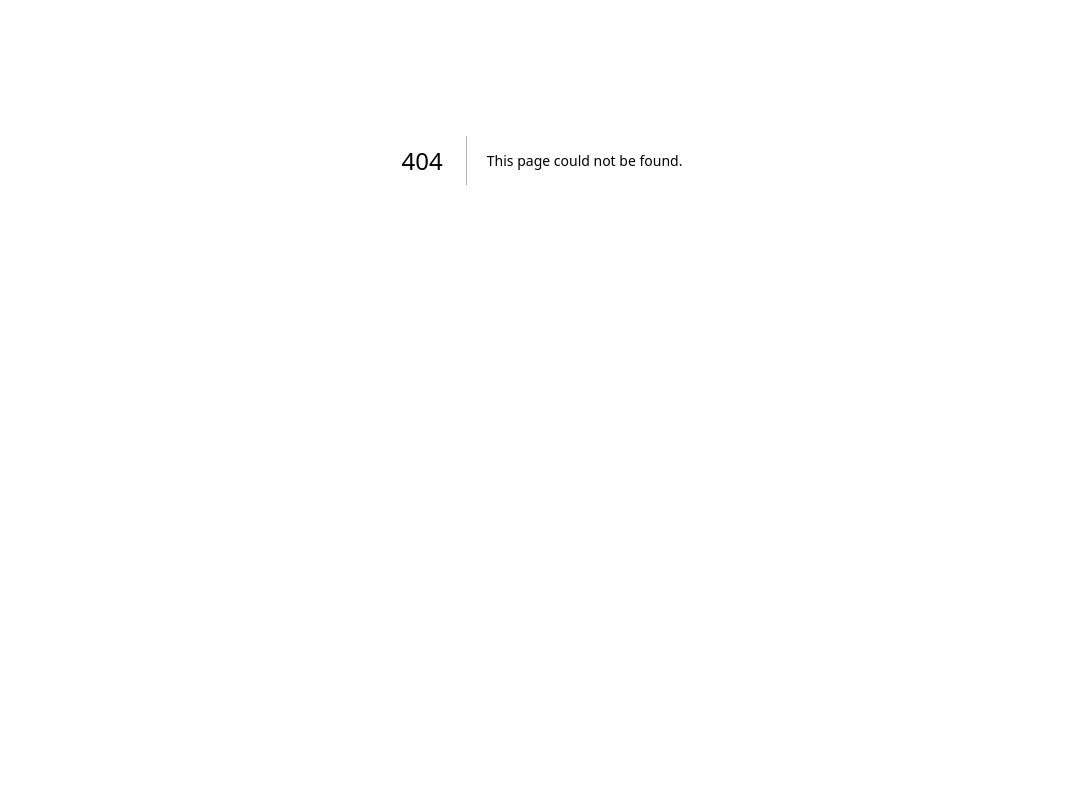
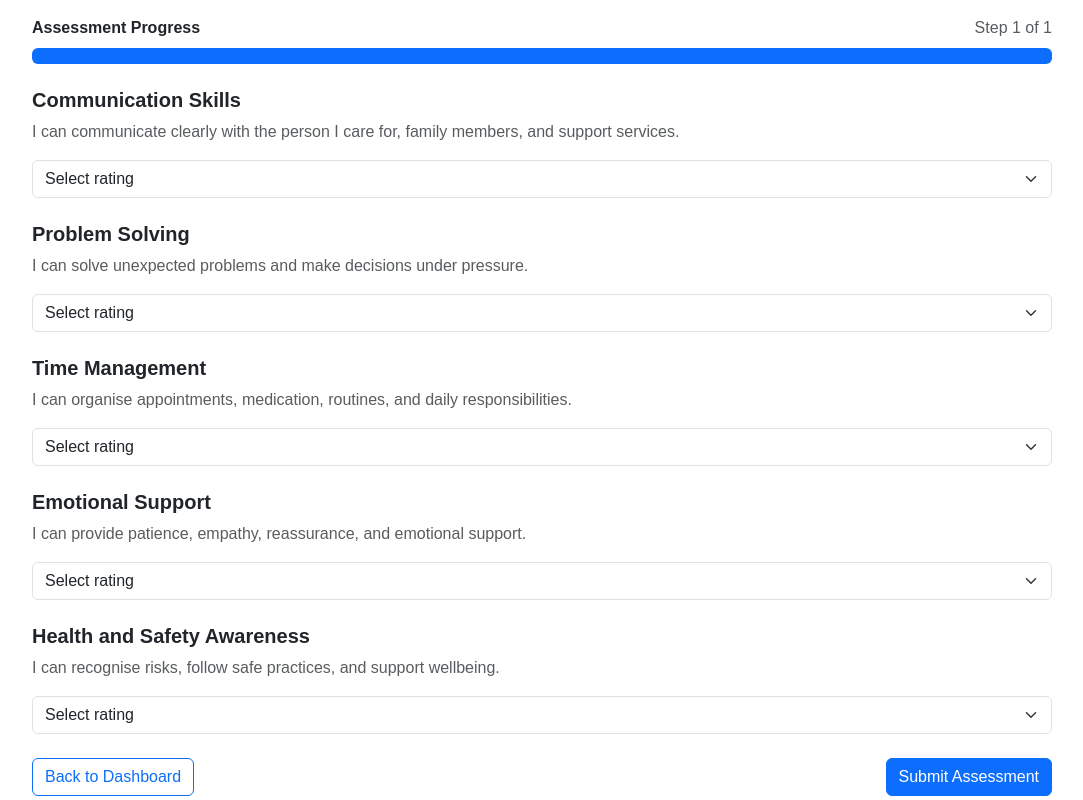
Before and after one commit to 5idpcareable/CareConnect, a Next.js app in the folder root/: page /register/carer/assessment in a window 1280 px wide. Before the commit this address had no page. Shown: the part 240-1040 px from the top of the page, without its empty margins (98-1181 px from the left). Before the commit the page ends 800 px from the top, so only its background shows below. Built offline with nearby package versions, Linux system fonts and the light colour scheme.

Commit message:
carer register frontend

```diff
--- /dev/null
+++ b/root/app/register/carer/assessment/page.tsx
@@ -0,0 +1,134 @@
+import Navbar from "../../../components/Navbar";
+import Footer from "../../../components/Footer";
+
+export default function CarerAssessmentPage() {
+  return (
+    <>
+      <Navbar />
+
+      <main className="bg-light py-5">
+        <div className="container">
+          <div className="mb-4">
+            <h1 className="fw-bold text-primary">Caregiving Skills Assessment</h1>
+            <p className="text-muted">
+              Rate yourself from 1 to 5 based on your caregiving experience.
+            </p>
+          </div>
+
+          <div className="card border-0 shadow-sm">
+            <div className="card-body p-4 p-md-5">
+              <div className="mb-4">
+                <div className="d-flex justify-content-between mb-2">
+                  <span className="fw-semibold">Assessment Progress</span>
+                  <span className="text-muted">Step 1 of 1</span>
+                </div>
+
+                <div className="progress">
+                  <div className="progress-bar" style={{ width: "100%" }}></div>
+                </div>
+              </div>
+
+              <form>
+                <div className="mb-4">
+                  <h5 className="fw-bold">Communication Skills</h5>
+                  <p className="text-muted">
+                    I can communicate clearly with the person I care for, family
+                    members, and support services.
+                  </p>
+
+                  <select className="form-select">
+                    <option>Select rating</option>
+                    <option>1 - Strongly disagree</option>
+                    <option>2 - Disagree</option>
+                    <option>3 - Neutral</option>
+                    <option>4 - Agree</option>
+                    <option>5 - Strongly agree</option>
+                  </select>
+                </div>
+
+                <div className="mb-4">
+                  <h5 className="fw-bold">Problem Solving</h5>
+                  <p className="text-muted">
+                    I can solve unexpected problems and make decisions under pressure.
+                  </p>
+
+                  <select className="form-select">
+                    <option>Select rating</option>
+                    <option>1 - Strongly disagree</option>
+                    <option>2 - Disagree</option>
+                    <option>3 - Neutral</option>
+                    <option>4 - Agree</option>
+                    <option>5 - Strongly agree</option>
+                  </select>
+                </div>
+
+                <div className="mb-4">
+                  <h5 className="fw-bold">Time Management</h5>
+                  <p className="text-muted">
+                    I can organise appointments, medication, routines, and daily
+                    responsibilities.
+                  </p>
+
+                  <select className="form-select">
+                    <option>Select rating</option>
+                    <option>1 - Strongly disagree</option>
+                    <option>2 - Disagree</option>
+                    <option>3 - Neutral</option>
+                    <option>4 - Agree</option>
+                    <option>5 - Strongly agree</option>
+                  </select>
+                </div>
+
+                <div className="mb-4">
+                  <h5 className="fw-bold">Emotional Support</h5>
+                  <p className="text-muted">
+                    I can provide patience, empathy, reassurance, and emotional
+                    support.
+                  </p>
+
+                  <select className="form-select">
+                    <option>Select rating</option>
+                    <option>1 - Strongly disagree</option>
+                    <option>2 - Disagree</option>
+                    <option>3 - Neutral</option>
+                    <option>4 - Agree</option>
+                    <option>5 - Strongly agree</option>
+                  </select>
+                </div>
+
+                <div className="mb-4">
+                  <h5 className="fw-bold">Health and Safety Awareness</h5>
+                  <p className="text-muted">
+                    I can recognise risks, follow safe practices, and support
+                    wellbeing.
+                  </p>
+
+                  <select className="form-select">
+                    <option>Select rating</option>
+                    <option>1 - Strongly disagree</option>
+                    <option>2 - Disagree</option>
+                    <option>3 - Neutral</option>
+                    <option>4 - Agree</option>
+                    <option>5 - Strongly agree</option>
+                  </select>
+                </div>
+
+                <div className="d-flex justify-content-between mt-4">
+                  <a href="/carer/dashboard" className="btn btn-outline-primary">
+                    Back to Dashboard
+                  </a>
+
+                  <a href="/carer/certificate" className="btn btn-primary">
+                    Submit Assessment
+                  </a>
+                </div>
+              </form>
+            </div>
+          </div>
+        </div>
+      </main>
+
+      <Footer />
+    </>
+  );
+}
--- /dev/null
+++ b/root/app/register/carer/dashboard/page.tsx
@@ -0,0 +1,118 @@
+import Navbar from "../../../components/Navbar";
+import Footer from "../../../components/Footer";
+
+export default function CarerDashboardPage() {
+  return (
+    <>
+      <Navbar />
+
+      <main className="bg-light py-5">
+        <div className="container">
+          <div className="mb-4">
+            <h1 className="fw-bold text-primary">Carer Dashboard</h1>
+            <p className="text-muted mb-0">
+              Welcome back. Track your onboarding, assessment progress, and certificate.
+            </p>
+          </div>
+
+          <div className="row g-4 mb-4">
+            <div className="col-md-4">
+              <div className="card border-0 shadow-sm h-100">
+                <div className="card-body">
+                  <h5 className="fw-bold">Profile Status</h5>
+                  <p className="text-muted mb-3">
+                    Your carer profile has been started.
+                  </p>
+                  <span className="badge bg-success">Registered</span>
+                </div>
+              </div>
+            </div>
+
+            <div className="col-md-4">
+              <div className="card border-0 shadow-sm h-100">
+                <div className="card-body">
+                  <h5 className="fw-bold">Assessment</h5>
+                  <p className="text-muted mb-3">
+                    Complete your caregiving skills self-assessment.
+                  </p>
+                  <span className="badge bg-warning text-dark">Not Started</span>
+                </div>
+              </div>
+            </div>
+
+            <div className="col-md-4">
+              <div className="card border-0 shadow-sm h-100">
+                <div className="card-body">
+                  <h5 className="fw-bold">Certificate</h5>
+                  <p className="text-muted mb-3">
+                    Your certificate will appear after assessment completion.
+                  </p>
+                  <span className="badge bg-secondary">Locked</span>
+                </div>
+              </div>
+            </div>
+          </div>
+
+          <div className="row g-4">
+            <div className="col-lg-8">
+              <div className="card border-0 shadow-sm">
+                <div className="card-body p-4">
+                  <h4 className="fw-bold mb-3">Next Step</h4>
+
+                  <p className="text-muted">
+                    Start your self-assessment to recognise the caregiving skills
+                    you have developed through your lived experience.
+                  </p>
+
+                  <a href="/carer/assessment" className="btn btn-primary px-4">
+                    Start Assessment
+                  </a>
+                </div>
+              </div>
+            </div>
+
+            <div className="col-lg-4">
+              <div className="card border-0 shadow-sm">
+                <div className="card-body p-4">
+                  <h5 className="fw-bold mb-3">Your Progress</h5>
+
+                  <div className="mb-3">
+                    <div className="d-flex justify-content-between mb-1">
+                      <span>Profile</span>
+                      <span>100%</span>
+                    </div>
+                    <div className="progress">
+                      <div className="progress-bar" style={{ width: "100%" }}></div>
+                    </div>
+                  </div>
+
+                  <div className="mb-3">
+                    <div className="d-flex justify-content-between mb-1">
+                      <span>Assessment</span>
+                      <span>0%</span>
+                    </div>
+                    <div className="progress">
+                      <div className="progress-bar bg-warning" style={{ width: "0%" }}></div>
+                    </div>
+                  </div>
+
+                  <div>
+                    <div className="d-flex justify-content-between mb-1">
+                      <span>Certificate</span>
+                      <span>0%</span>
+                    </div>
+                    <div className="progress">
+                      <div className="progress-bar bg-secondary" style={{ width: "0%" }}></div>
+                    </div>
+                  </div>
+                </div>
+              </div>
+            </div>
+          </div>
+        </div>
+      </main>
+
+      <Footer />
+    </>
+  );
+}
--- a/root/app/register/carer/page.tsx
+++ b/root/app/register/carer/page.tsx
@@ -15,6 +15,7 @@ export default function CarerRegisterPage() {
                   <h2 className="fw-bold text-primary mb-2">
                     Carer Registration
                   </h2>
+
                   <p className="text-muted mb-4">
                     Complete your basic details and carer onboarding information.
                   </p>
@@ -209,10 +210,10 @@ export default function CarerRegisterPage() {
                         <select className="form-select">
                           <option>Select age range</option>
                           <option>Under 18</option>
-                          <option>18–29</option>
-                          <option>30–40</option>
-                          <option>41–60</option>
-                          <option>61–80</option>
+                          <option>18-29</option>
+                          <option>30-40</option>
+                          <option>41-60</option>
+                          <option>61-80</option>
                           <option>Over 80</option>
                         </select>
                       </div>
@@ -240,10 +241,10 @@ export default function CarerRegisterPage() {
                         <select className="form-select">
                           <option>Select duration</option>
                           <option>Less than 1 year</option>
-                          <option>1–3 years</option>
-                          <option>3–5 years</option>
-                          <option>5–7 years</option>
-                          <option>7–10 years</option>
+                          <option>1-3 years</option>
+                          <option>3-5 years</option>
+                          <option>5-7 years</option>
+                          <option>7-10 years</option>
                           <option>Over 10 years</option>
                         </select>
                       </div>
@@ -277,10 +278,17 @@ export default function CarerRegisterPage() {
                       </label>
                     </div>
 
-                    <button type="submit" className="btn btn-primary w-100 py-2">
+                    <a href="/carer/dashboard" className="btn btn-primary w-100 py-2">
                       Create Carer Account
-                    </button>
+                    </a>
                   </form>
+
+                  <p className="text-center text-muted mt-4 mb-0">
+                    Already have an account?{" "}
+                    <a href="/login" className="text-primary fw-semibold">
+                      Login here
+                    </a>
+                  </p>
                 </div>
               </div>
             </div>
```
